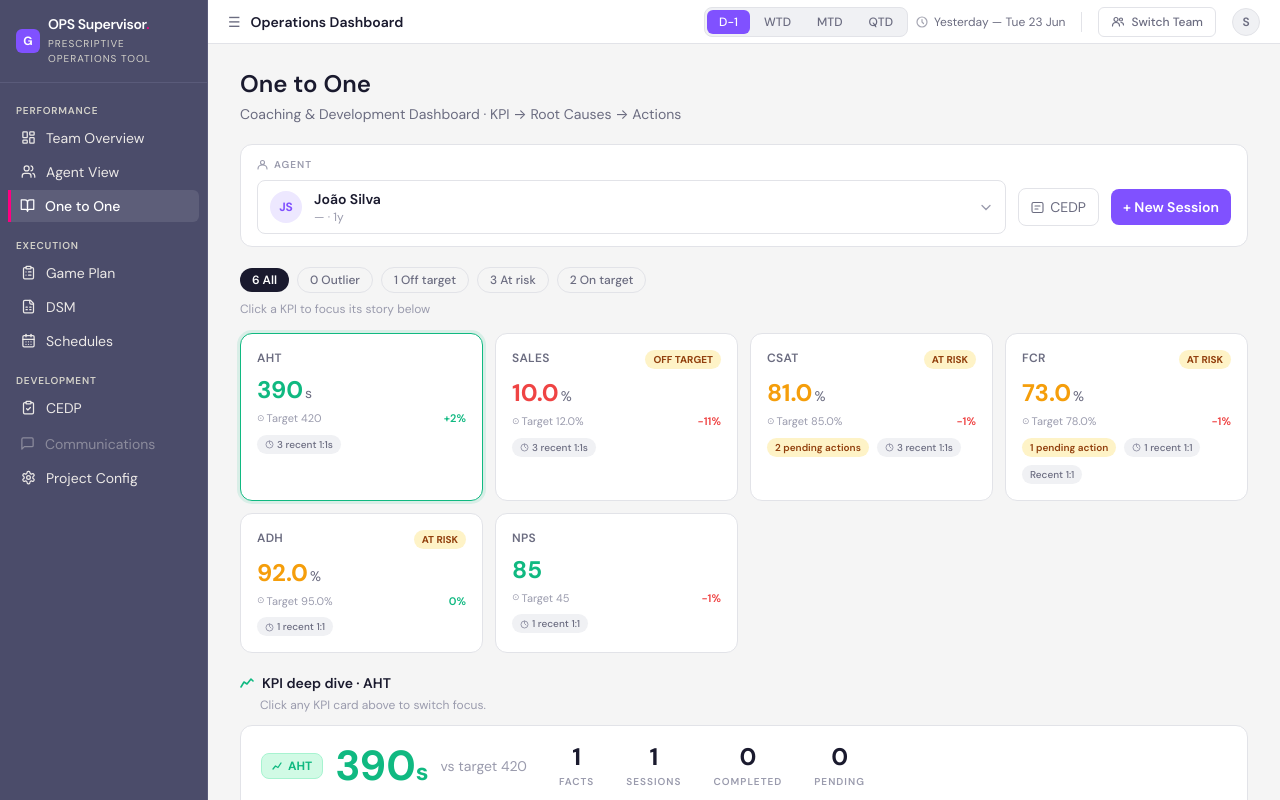
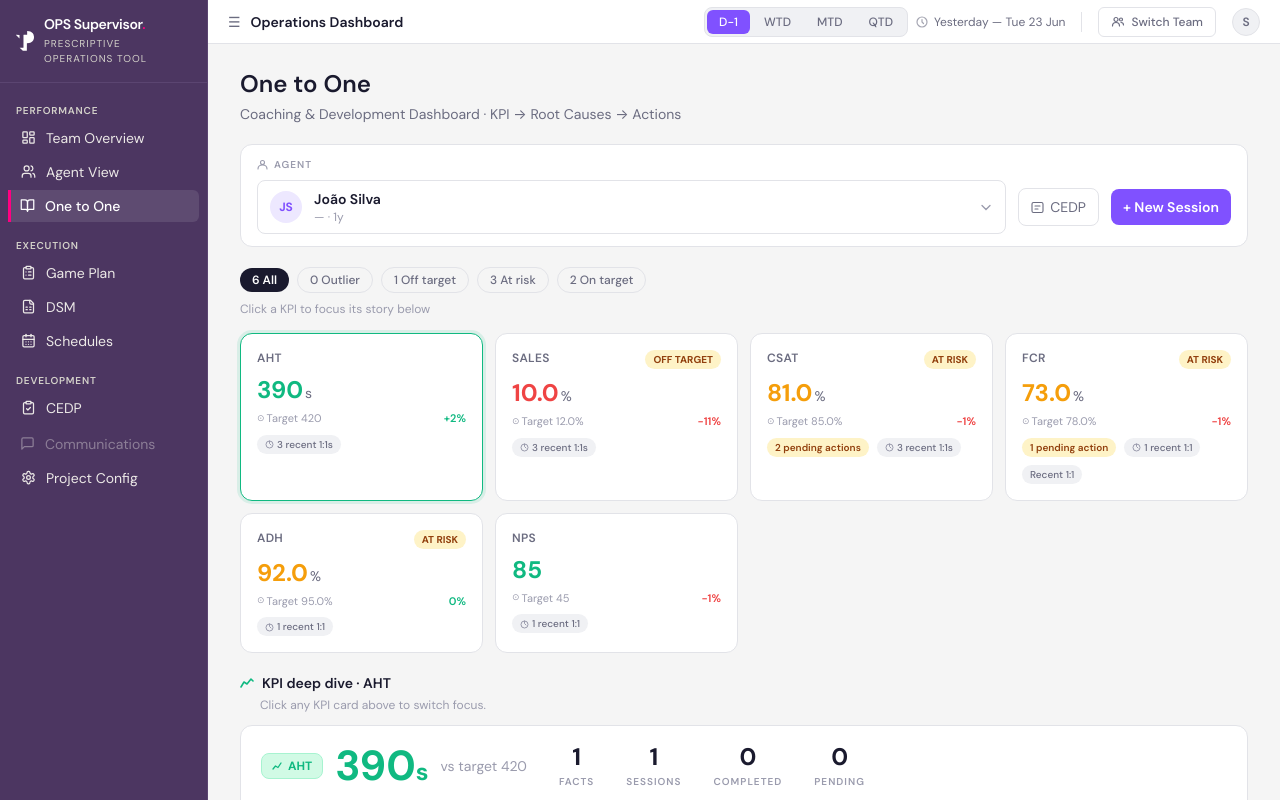
Before and after one commit to andresromero-blip/ops-supervisor-prototypes, a Next.js app: page /projects/20260620-one-to-one in a window 1280 px wide. Shown: the top 800 px of the page. Built offline with nearby package versions, Linux system fonts and the light colour scheme.

Commit message:
Add files via upload

```diff
--- a/app/globals.css
+++ b/app/globals.css
@@ -34,12 +34,12 @@
   --success: 16 185 129;          /* #10B981 — reserved for data semantics */
   --success-light: 209 250 229;   /* #D1FAE5 */
 
-  --sidebar-bg: 75 76 106;        /* #4B4C6A — TP Dark Slate */
+  --sidebar-bg: 76 54 97;         /* #4C3661 — TP Dark Muted Purple */
   --sidebar-text: 236 233 231;    /* #ECE9E7 — TP Pastel Sand */
   --sidebar-text-muted: 212 210 202; /* #D4D2CA — TP Sand */
   --sidebar-active: 255 255 255;  /* #FFFFFF */
   --sidebar-active-bg: 255 255 255; /* used with /10 opacity */
-  --sidebar-border: 90 91 122;    /* #5A5B7A */
+  --sidebar-border: 91 69 113;    /* #5B4571 — lightened tint of sidebar-bg */
 }
 
 /* ============================================================
@@ -69,12 +69,12 @@ html.dark {
   --success: 52 211 153;          /* #34D399 */
   --success-light: 20 46 38;      /* #142E26 */
 
-  --sidebar-bg: 20 20 30;         /* #14141E — slightly darker than surface */
+  --sidebar-bg: 30 21 38;         /* #1E1526 — dark tint of TP Dark Muted Purple */
   --sidebar-text: 200 200 214;    /* #C8C8D6 */
   --sidebar-text-muted: 140 140 160; /* #8C8CA0 */
   --sidebar-active: 255 255 255;
   --sidebar-active-bg: 255 255 255;
-  --sidebar-border: 46 46 62;     /* #2E2E3E */
+  --sidebar-border: 54 40 68;     /* #362844 */
 }
 
 * {
--- a/components/Sidebar.tsx
+++ b/components/Sidebar.tsx
@@ -59,12 +59,21 @@ export default function Sidebar() {
   return (
     <aside className="w-52 flex-shrink-0 min-h-screen flex flex-col bg-sidebar-bg border-r border-sidebar-border">
       {/* Logo */}
-      <div className="px-4 py-4 border-b border-sidebar-border flex items-center gap-2">
-        <span
-          className="w-6 h-6 rounded-md flex items-center justify-center text-white text-xs font-bold flex-shrink-0 bg-brand"
+      <div className="px-4 py-4 border-b border-sidebar-border flex items-center gap-2.5">
+        <svg
+          width="18"
+          height="20"
+          viewBox="0 0 289 318"
+          xmlns="http://www.w3.org/2000/svg"
+          className="flex-shrink-0"
+          aria-label="TP logo"
         >
-          G
-        </span>
+          <path d="M0,60 L0,63 L56,118 L56,61 Z" fill="white" />
+          <path
+            d="M230,8 L208,2 L179,0 L179,57 L176,60 L123,60 L120,62 L120,264 L117,267 L59,268 L110,317 L174,317 L175,197 L211,193 L239,183 L265,163 L277,147 L282,136 L288,114 L289,91 L281,56 L269,36 L255,22 Z"
+            fill="white"
+          />
+        </svg>
         <div>
           <p className="text-sidebar-active font-semibold text-sm m-0 leading-tight tracking-tight">
             OPS Supervisor<span className="text-accent">.</span>
```
